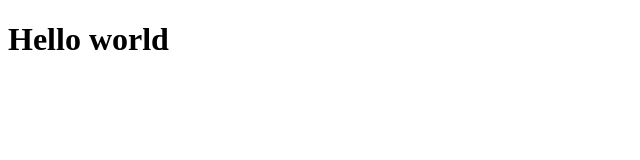
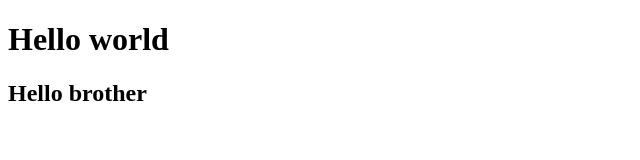
Before and after one commit to S1ll3NzKoung/TGI_WEB_DEV, a plain HTML site: page index.html in a window 1280 px wide. Shown: the whole page, without its empty margins (0-640 px from the left). Drawn offline with Linux system fonts and the light colour scheme.

Commit message:
Adding hello brother

```diff
--- a/index.html
+++ b/index.html
@@ -7,5 +7,7 @@
 </head>
 <body>
     <h1>Hello world</h1>
+    <h2>Hello brother
+    </h2>
 </body>
 </html>
```
